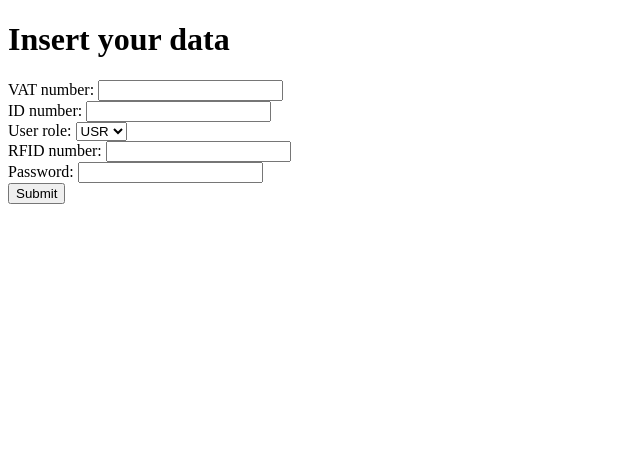
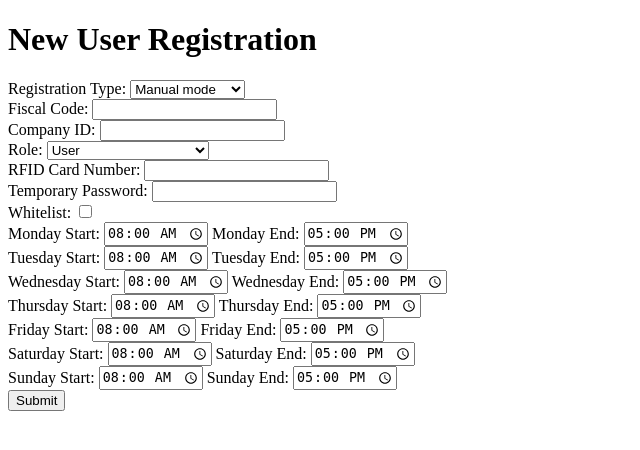
Before and after one commit to albertocastronovo/door_presence_control, a Flask app: page /createuser in a window 1280 px wide. Shown: the top 450 px of the page, without its empty margins (0-640 px from the left). Run offline with Flask 3, Linux system fonts and the light colour scheme; parts of the project's set-up code (start-up, migrations or seed data) failed here and were passed over.

Commit message:
updates for new user creation process

```diff
--- a/MySQL_Python/app.py
+++ b/MySQL_Python/app.py
@@ -9,6 +9,7 @@ from utilities.database import Database
 from apscheduler.schedulers.background import BackgroundScheduler
 import os
 from datetime import datetime, timedelta
+import requests
 
 # create the application object
 app = Flask(__name__)
@@ -27,6 +28,14 @@ db.connect_as(
 )
 
 users_permissions = {}
+pending_user_creations = {}
+"""
+    {
+        "door_id":  {
+                        "fiscal_code":  dictionary with context (the company ID) and role, and info about time
+                    }
+    }
+"""
 
 
 def update_users_permissions():
@@ -192,22 +201,62 @@ def logout():
 
 @app.route("/door", methods=["POST"])
 def control_door():
-    rfid = request.form.get("rfid", None)
-    door_id = request.form.get("door_id", None)
-    door_status = request.form.get("door_status", None)
+    print("door start")
+    rfid = request.json.get("rfid", None)
+    door_id = request.json.get("door_id", None)
+    print(request.json)
+    if rfid is None or door_id is None:
+        return "461"
 
-    if rfid is None or door_id is None or door_status is None:
-        abort(461)
+    print("rfid check pass")
 
     request_status = validate_rfid_event(
         db=db,
-        rfid=request.form["rfid"],
-        door_id=request.form["door_id"]
+        rfid=request.json["rfid"],
+        door_id=request.json["door_id"]
     )
     if request_status != 0:
-        abort(460)
+        return "460"
 
-    return "open" if door_status == "closed" else "close"
+    print("request status pass")
+
+    get_door_status = requests.get(f"http://{request.remote_addr}:5000/door")
+    if not get_door_status.ok:
+        return "462"    # Could not reach the door
+
+    print("reached door pass")
+
+    door_data = get_door_status.json()
+    if "state" not in door_data:
+        return "463"    # request misses critical information
+
+    print("critical info pass")
+
+    command = "open" if door_data["state"] == "closed" else "close"
+    door_command = {"command": command}
+    headers = {"Content-type": "application/json"}
+    set_door_status = requests.post(f"http://{request.remote_addr}:5000/door", json=door_command, headers=headers)
+    if not set_door_status.ok:
+        return "464"    # the door was not set
+
+    print("set door pass")
+
+    return "ok"
+
+
+@app.route("/cardforuser", methods=["POST"])
+def associate_new_card_to_user():
+    rfid = request.json.get("rfid", None)
+    door_id = request.json.get("door_id", None)
+    rfid_password = request.json.get("content", None)
+
+    if rfid is None or door_id is None or rfid_password is None:
+        return "461"
+
+    if door_id not in pending_user_creations:
+        return "460"
+
+    return "OK"
 
 
 def create_temp_user(
@@ -272,21 +321,18 @@ def create_temp_user(
 @app.route("/createuser", methods=["GET", "POST"])
 def create_user():
     if request.method == "GET":
-        return render_template("create_user.html")
+        today = datetime.now().strftime("%Y-%m-%d")
+        tomorrow = datetime.now() + timedelta(days=1)
+        tomorrow = tomorrow.strftime("%Y-%m-%d")
+        return render_template("create_user.html", today=today, tomorrow=tomorrow)
     else:
-        print("sono qui!!!")
-        is_ok = create_temp_user(
-            user_context=request.form["vat_number"],
-            user_fiscal_code=request.form["id_number"],
-            user_role=request.form["user_role"],
-            rfid_number=int(request.form["rfid_number"]),
-            set_password=request.form["password"]
-        )
-        return is_ok
+        print(request.form.to_dict())
+
+        return "OK"
 
 
 if __name__ == '__main__':
     try:
-        app.run(debug=True)
+        app.run(host="192.168.1.192", port=5000, debug=True)
     finally:
         scheduler.shutdown()
--- a/MySQL_Python/templates/create_user.html
+++ b/MySQL_Python/templates/create_user.html
@@ -1,30 +1,109 @@
 <!DOCTYPE html>
 <html>
 <head>
-	<title>Form Example</title>
+	<title>New User Registration</title>
+	<script>
+		function showHideFields() {
+			let dropdown = document.getElementById('registration_type');
+			let selectedOption = dropdown.options[dropdown.selectedIndex].value;
+			let rfid_fields = document.getElementById('rfid_fields');
+			let manual_fields = document.getElementById('manual_fields');
+			let whitelist_fields = document.getElementById('whitelist_fields');
+
+			if (selectedOption === 'rfid') {
+				rfid_fields.style.display = 'block';
+				manual_fields.style.display = 'none';
+			} else {
+				rfid_fields.style.display = 'none';
+				manual_fields.style.display = 'block';
+			}
+
+			if (document.getElementById('whitelist').checked) {
+				whitelist_fields.style.display = 'block';
+			} else {
+				whitelist_fields.style.display = 'none';
+			}
+		}
+	</script>
 </head>
 <body>
-	<h1>Insert your data</h1>
+	<h1>New User Registration</h1>
 	<form method="POST">
-		<label for="vat_number">VAT number:</label>
-		<input type="text" id="vat_number" name="vat_number"><br>
-
-		<label for="id_number">ID number:</label>
-		<input type="text" id="id_number" name="id_number"><br>
-
-		<label for="user_role">User role:</label>
-		<select id="user_role" name="user_role">
-			<option value="USR">USR</option>
-			<option value="CO">CO</option>
-			<option value="CA">CA</option>
-			<option value="SA">SA</option>
+		<label for="registration_type">Registration Type:</label>
+		<select id="registration_type" name="registration_type" onchange="showHideFields()">
+			<option value="manual">Manual mode</option>
+			<option value="rfid">RFID key mode</option>
 		</select><br>
 
-		<label for="rfid_number">RFID number:</label>
-		<input type="text" id="rfid_number" name="rfid_number"><br>
+        <label for="fiscal_code">Fiscal Code:</label>
+			<input type="text" id="fiscal_code" name="fiscal_code"><br>
 
-		<label for="password">Password:</label>
-		<input type="password" id="password" name="password"><br>
+			<label for="company_id">Company ID:</label>
+			<input type="text" id="company_id" name="company_id"><br>
+
+			<label for="role">Role:</label>
+			<select id="role" name="role">
+				<option value="USR">User</option>
+				<option value="CO">Customer Operator</option>
+				<option value="CA">Customer Administrator</option>
+				<option value="SA">System Administrator</option>
+			</select><br>
+
+		<div id="manual_fields" style="display: block;">
+			<label for="rfid">RFID Card Number:</label>
+			<input type="text" id="rfid" name="rfid"><br>
+
+			<label for="temp_password">Temporary Password:</label>
+			<input type="text" id="temp_password" name="temp_password"><br>
+		</div>
+
+		<div id="rfid_fields" style="display: none;">
+		</div>
+
+		<label for="whitelist">Whitelist:</label>
+		<input type="checkbox" id="whitelist" name="whitelist" onchange="showHideFields()"><br>
+
+		<div id="whitelist_fields" style="display: none;">
+			<label for="whitelist_start">Whitelist start:</label>
+            <input type="date" id="whitelist_start" name="whitelist_start" value="{{ today }}">
+			<label for="whitelist_end">Whitelist end:</label>
+			<input type="date" id="whitelist_end" name="whitelist_end" value="{{ tomorrow }}"><br>
+		</div>
+
+            <label for="monday_start">Monday Start:</label>
+			<input type="time" id="monday_start" name="monday_start" value="08:00">
+			<label for="monday_end">Monday End:</label>
+			<input type="time" id="monday_end" name="monday_end" value="17:00"><br>
+
+			<label for="tuesday_start">Tuesday Start:</label>
+			<input type="time" id="tuesday_start" name="tuesday_start" value="08:00">
+			<label for="tuesday_end">Tuesday End:</label>
+			<input type="time" id="tuesday_end" name="tuesday_end" value="17:00"><br>
+
+			<label for="wednesday_start">Wednesday Start:</label>
+			<input type="time" id="wednesday_start" name="wednesday_start" value="08:00">
+			<label for="wednesday_end">Wednesday End:</label>
+			<input type="time" id="wednesday_end" name="wednesday_end" value="17:00"><br>
+
+			<label for="thursday_start">Thursday Start:</label>
+			<input type="time" id="thursday_start" name="thursday_start" value="08:00">
+			<label for="thursday_end">Thursday End:</label>
+			<input type="time" id="thursday_end" name="thursday_end" value="17:00"><br>
+
+			<label for="friday_start">Friday Start:</label>
+			<input type="time" id="friday_start" name="friday_start" value="08:00">
+			<label for="friday_end">Friday End:</label>
+			<input type="time" id="friday_end" name="friday_end" value="17:00"><br>
+
+			<label for="saturday_start">Saturday Start:</label>
+			<input type="time" id="saturday_start" name="saturday_start" value="08:00">
+			<label for="saturday_end">Saturday End:</label>
+			<input type="time" id="saturday_end" name="saturday_end" value="17:00"><br>
+
+			<label for="sunday_start">Sunday Start:</label>
+			<input type="time" id="sunday_start" name="sunday_start" value="08:00">
+			<label for="sunday_end">Sunday End:</label>
+			<input type="time" id="sunday_end" name="sunday_end" value="17:00"><br>
 
 		<input type="submit" value="Submit">
 	</form>
--- a/MySQL_Python/utilities/time_functions.py
+++ b/MySQL_Python/utilities/time_functions.py
@@ -67,11 +67,11 @@ def time_validation(
 
     else:                               # the user is allowed to use the door on a regular basis
         dates = user_dict["vacation_dates"].split("_")
-        if is_date_valid(dates[0], dates[1], None):
+        if len(dates) == 2 and is_date_valid(dates[0], dates[1], None):
             return -2   # the user is not in whitelist, and he is supposed to be on vacation
 
     today_column = f"time_{get_weekday()}"
-    hours = user_dict[today_column].split("_")
+    hours = user_dict[today_column].split("-")
     if not is_hour_valid(hours[0], hours[1]):
         return -3       # the user can enter today, but not in this specific time instant
 
```
Also changed, not shown: MySQL_Python/utilities/server_functions.py (+4 -4 lines).
